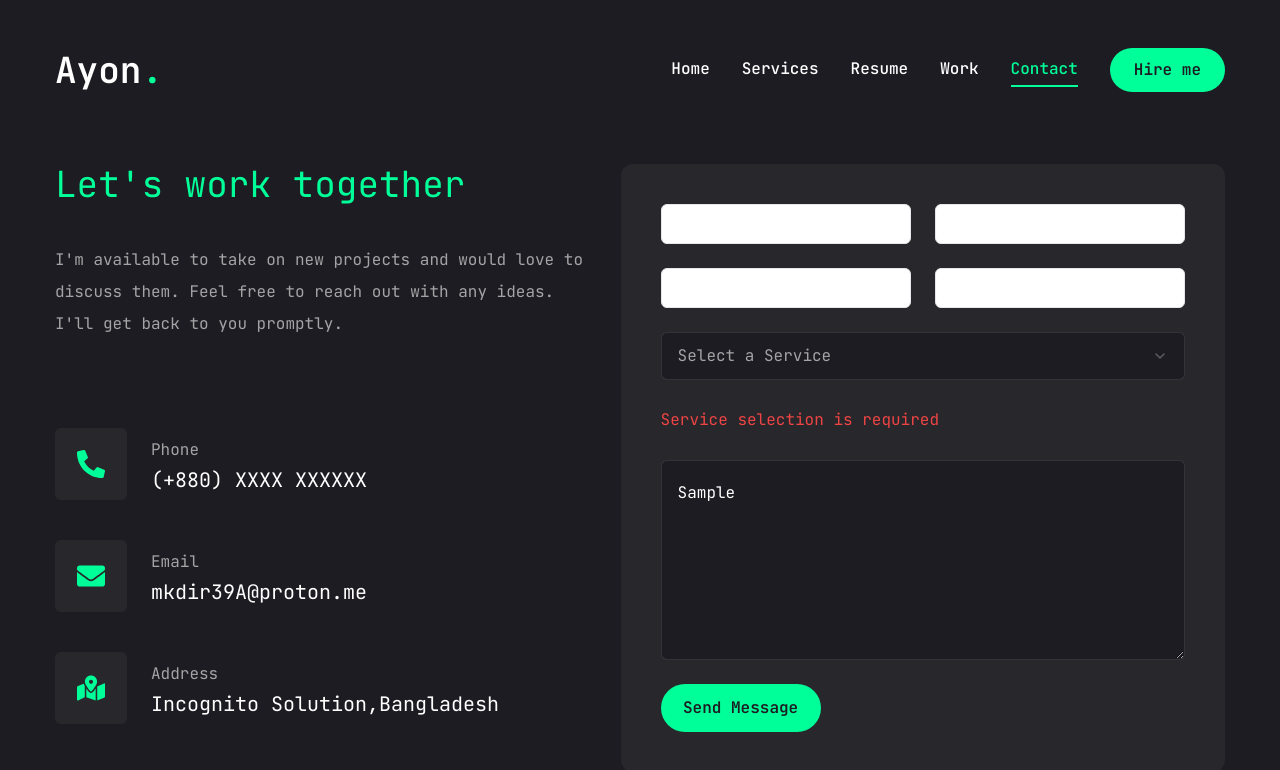
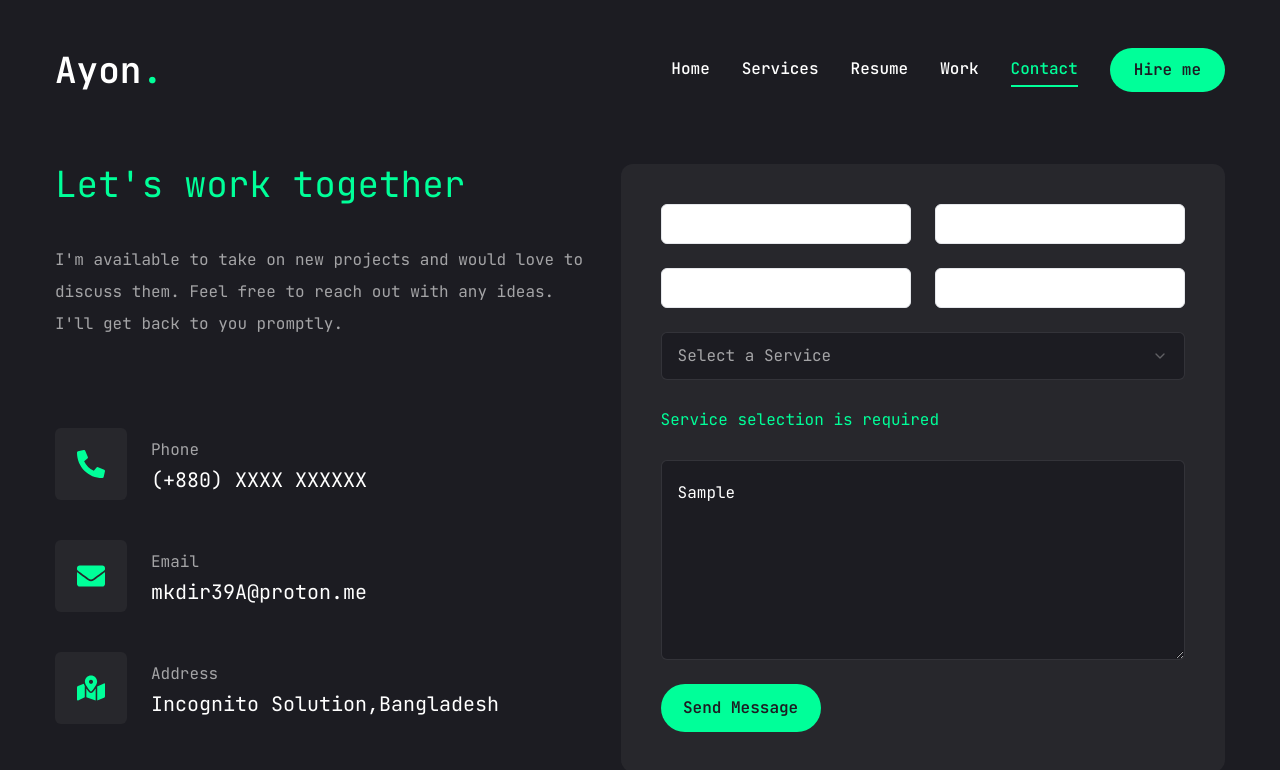
Before and after one commit to ayonbit/ayonbit.me, a Next.js app: page /contact in a window 1280 px wide. Both pictures are taken after typing "Sample", "Sample", "name@example.com", "5551234", "Sample" into the empty fields and a click on the button "Send Message". Shown: the top 770 px of the page. Built offline with nearby package versions, Linux system fonts and the light colour scheme.

Commit message:
Contact Page All working fine

```diff
--- a/app/contact/page.jsx
+++ b/app/contact/page.jsx
@@ -16,7 +16,9 @@ import { Textarea } from "@/components/ui/textarea";
 import axios from "axios";
 import { easeIn, motion } from "framer-motion";
 import { useEffect, useState } from "react";
+import { toast } from "react-hot-toast";
 import { FaEnvelope, FaMapMarkedAlt, FaPhoneAlt } from "react-icons/fa";
+
 //info function in contact data
 const info = [
   {
@@ -99,10 +101,11 @@ const Contact = () => {
 
     try {
       const response = await axios.post("/api/contact", formData);
-      alert(response.data.message);
+      toast.success("Form submitted successfully!");
     } catch (error) {
       console.error("Error sending message", error);
       setErrorMessage("Failed to send message.");
+      toast.error("Failed to send message.");
     }
   };
 
@@ -173,7 +176,7 @@ const Contact = () => {
                   placeholder="First Name"
                 />
                 {errors.firstname && (
-                  <p className="text-red-500">{errors.firstname}</p>
+                  <p className="text-accent">{errors.firstname}</p>
                 )}
                 <Input
                   type="text"
@@ -183,7 +186,7 @@ const Contact = () => {
                   placeholder="Last Name"
                 />
                 {errors.lastname && (
-                  <p className="text-red-500">{errors.lastname}</p>
+                  <p className="text-accent">{errors.lastname}</p>
                 )}
                 <Input
                   type="email"
@@ -192,7 +195,7 @@ const Contact = () => {
                   onChange={handleChange}
                   placeholder="Email"
                 />
-                {errors.email && <p className="text-red-500">{errors.email}</p>}
+                {errors.email && <p className="text-accent">{errors.email}</p>}
                 <Input
                   type="tel"
                   name="phone"
@@ -200,12 +203,12 @@ const Contact = () => {
                   onChange={handleChange}
                   placeholder="Phone"
                 />
-                {errors.phone && <p className="text-red-500">{errors.phone}</p>}
+                {errors.phone && <p className="text-accent">{errors.phone}</p>}
               </div>
               <Select
                 name="service"
                 value={formData.service}
-                onChange={handleSelectChange}
+                onValueChange={handleSelectChange}
               >
                 <SelectTrigger className="w-full">
                   <SelectValue placeholder="Select a Service" />
@@ -223,7 +226,7 @@ const Contact = () => {
                 </SelectContent>
               </Select>
               {errors.service && (
-                <p className="text-red-500">{errors.service}</p>
+                <p className="text-accent">{errors.service}</p>
               )}
               <Textarea
                 name="message"
@@ -233,7 +236,7 @@ const Contact = () => {
                 placeholder="Type your message here"
               />
               {errors.message && (
-                <p className="text-red-500">{errors.message}</p>
+                <p className="text-accent">{errors.message}</p>
               )}
               {/* btn */}
               <Button size="md" className="max-w-40">
--- a/app/layout.jsx
+++ b/app/layout.jsx
@@ -5,7 +5,7 @@ import "./globals.css";
 import Header from "@/components/Header";
 import PageTransition from "@/components/PageTransition";
 import StairTransition from "@/components/StairTransition";
-
+import { Toaster } from "react-hot-toast";
 //fonts config
 const jetbrainsMono = JetBrains_Mono({
   subsets: ["latin"],
@@ -29,6 +29,11 @@ export default function RootLayout({ children }) {
       <body className={jetbrainsMono.variable}>
         <Header />
         <StairTransition />
+        <Toaster
+          reverseOrder={true}
+          position="bottom-right"
+          toastOptions={{ duration: 3000 }}
+        />
         <PageTransition>{children}</PageTransition>
       </body>
     </html>
--- a/package.json
+++ b/package.json
@@ -26,6 +26,7 @@
     "react": "^18",
     "react-countup": "^6.5.3",
     "react-dom": "^18",
+    "react-hot-toast": "^2.4.1",
     "react-icons": "^5.2.1",
     "swiper": "^11.1.9",
     "tailwind-merge": "^2.4.0",
```
Also changed, not shown: 1 other file (tests, documents, lock files or other folders).
